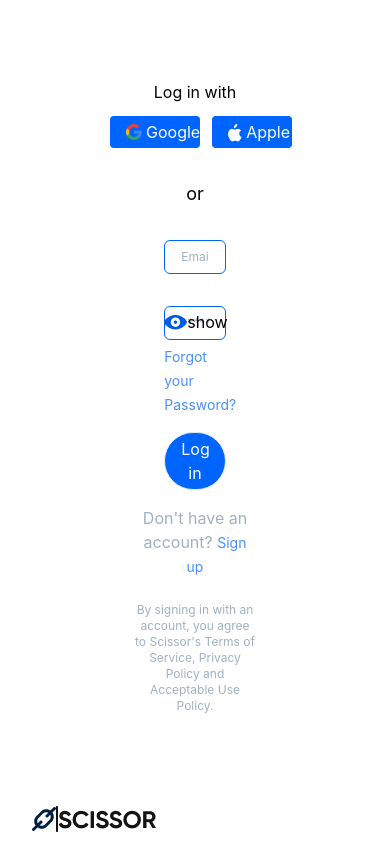
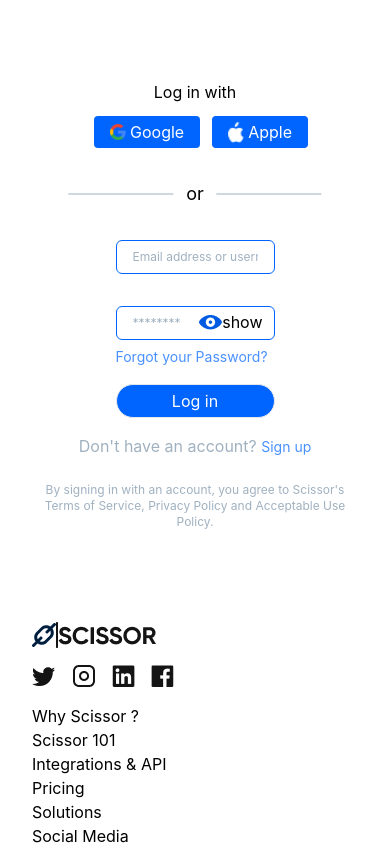
Before and after one commit to Achele/scissors, a React (Vite) app: page /login in a window 390 px wide. Shown: the top 845 px of the page. Built offline with nearby package versions, Linux system fonts and the light colour scheme; no server answers.

Commit message:
styling: Added responsive to page

```diff
--- a/src/pages/Login.jsx
+++ b/src/pages/Login.jsx
@@ -6,7 +6,6 @@
 import { Apple, Google, LoginLine, Password } from "../components/Icon";
 import Footer from "../sections/Footer";
 import { UseUserAuth } from "../context/authContext";
-// import { async } from "@firebase/util";
 
 const Login = () => {
   const [showPassword, setShowPassword] = useState(false);
@@ -41,7 +40,7 @@
       await signIn(email, password);
       navigate("/account");
     } catch (error) {
-      console.error("FIREBASE error", error.message);
+      console.error("FIREBASE error", error);
     }
   };
 
@@ -56,7 +55,7 @@
 
   return (
     <>
-      <main className="p-9 w-1/2 my-0 mx-auto">
+      <main className="xs:w-full p-9 sm:w-3/4 lg:w-1/2 my-0 mx-auto">
         <section className="py-8">
           <p className="text-center py-3">Log in with</p>
           <span className="flex items-center justify-center">
@@ -74,9 +73,9 @@
           </span>
         </section>
         <div className="flex items-center justify-center ">
-          <LoginLine className={"hidden"} />
+          <LoginLine className={"xs:w-1/3"} />
           <p className="px-3 text-lg">or</p>
-          <LoginLine className={"hidden"} />
+          <LoginLine className={"xs:w-1/3"} />
         </div>
 
         <Formik
```
